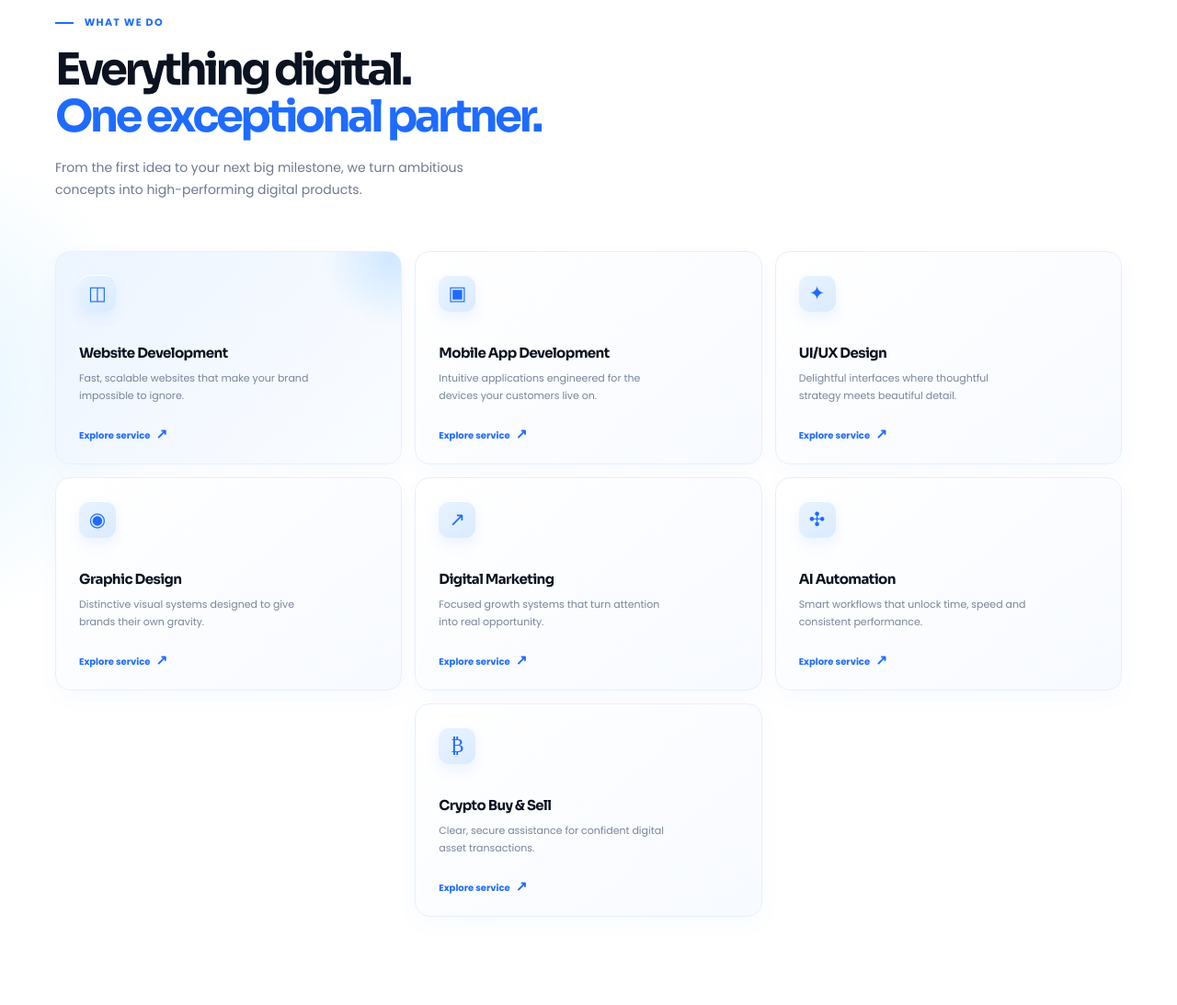
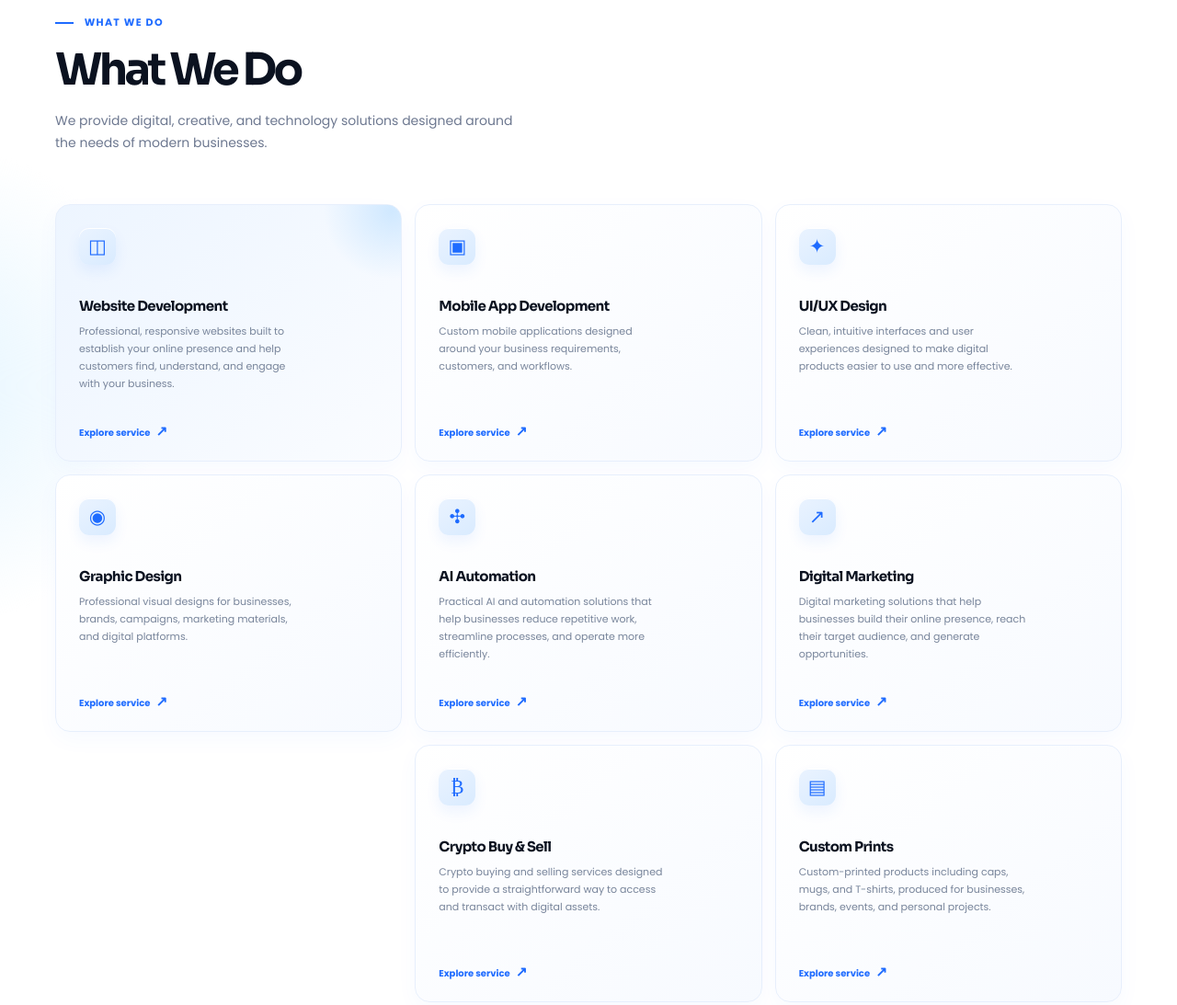
Before and after one commit to Dakotangel4/BLAZESTUDIOv0.1-Initial-Foundation, a plain HTML site: page index.html in a window 1280 px wide. Shown: the part 1020-2113 px from the top of the page at 92% size. Drawn offline with Linux system fonts and the light colour scheme.

Commit message:
content: update services section

```diff
--- a/index.html
+++ b/index.html
@@ -101,18 +101,19 @@
 
       <section id="services" class="section shell reveal" aria-labelledby="services-heading">
         <div class="section-heading">
-          <p class="eyebrow"><span aria-hidden="true"></span> What we do</p>
-          <h2 id="services-heading">Everything digital.<br /><i>One exceptional partner.</i></h2>
-          <p>From the first idea to your next big milestone, we turn ambitious concepts into high-performing digital products.</p>
+          <p class="eyebrow"><span aria-hidden="true"></span> What We Do</p>
+          <h2 id="services-heading">What We Do</h2>
+          <p>We provide digital, creative, and technology solutions designed around the needs of modern businesses.</p>
         </div>
         <div class="services-grid">
-          <article class="service-card featured"><div class="service-icon" aria-hidden="true">◫</div><h3>Website Development</h3><p>Fast, scalable websites that make your brand impossible to ignore.</p><a href="#contact" aria-label="Explore Website Development service">Explore service <b aria-hidden="true">↗</b></a><div class="card-orb" aria-hidden="true"></div></article>
-          <article class="service-card"><div class="service-icon" aria-hidden="true">▣</div><h3>Mobile App Development</h3><p>Intuitive applications engineered for the devices your customers live on.</p><a href="#contact" aria-label="Explore Mobile App Development service">Explore service <b aria-hidden="true">↗</b></a></article>
-          <article class="service-card"><div class="service-icon" aria-hidden="true">✦</div><h3>UI/UX Design</h3><p>Delightful interfaces where thoughtful strategy meets beautiful detail.</p><a href="#contact" aria-label="Explore UI/UX Design service">Explore service <b aria-hidden="true">↗</b></a></article>
-          <article class="service-card"><div class="service-icon" aria-hidden="true">◉</div><h3>Graphic Design</h3><p>Distinctive visual systems designed to give brands their own gravity.</p><a href="#contact" aria-label="Explore Graphic Design service">Explore service <b aria-hidden="true">↗</b></a></article>
-          <article class="service-card"><div class="service-icon" aria-hidden="true">↗</div><h3>Digital Marketing</h3><p>Focused growth systems that turn attention into real opportunity.</p><a href="#contact" aria-label="Explore Digital Marketing service">Explore service <b aria-hidden="true">↗</b></a></article>
-          <article class="service-card"><div class="service-icon" aria-hidden="true">✣</div><h3>AI Automation</h3><p>Smart workflows that unlock time, speed and consistent performance.</p><a href="#contact" aria-label="Explore AI Automation service">Explore service <b aria-hidden="true">↗</b></a></article>
-          <article class="service-card crypto"><div class="service-icon" aria-hidden="true">₿</div><h3>Crypto Buy &amp; Sell</h3><p>Clear, secure assistance for confident digital asset transactions.</p><a href="#contact" aria-label="Explore Crypto Buy &amp; Sell service">Explore service <b aria-hidden="true">↗</b></a></article>
+          <article class="service-card featured"><div class="service-icon" aria-hidden="true">◫</div><h3>Website Development</h3><p>Professional, responsive websites built to establish your online presence and help customers find, understand, and engage with your business.</p><a href="#contact" aria-label="Explore Website Development service">Explore service <b aria-hidden="true">↗</b></a><div class="card-orb" aria-hidden="true"></div></article>
+          <article class="service-card"><div class="service-icon" aria-hidden="true">▣</div><h3>Mobile App Development</h3><p>Custom mobile applications designed around your business requirements, customers, and workflows.</p><a href="#contact" aria-label="Explore Mobile App Development service">Explore service <b aria-hidden="true">↗</b></a></article>
+          <article class="service-card"><div class="service-icon" aria-hidden="true">✦</div><h3>UI/UX Design</h3><p>Clean, intuitive interfaces and user experiences designed to make digital products easier to use and more effective.</p><a href="#contact" aria-label="Explore UI/UX Design service">Explore service <b aria-hidden="true">↗</b></a></article>
+          <article class="service-card"><div class="service-icon" aria-hidden="true">◉</div><h3>Graphic Design</h3><p>Professional visual designs for businesses, brands, campaigns, marketing materials, and digital platforms.</p><a href="#contact" aria-label="Explore Graphic Design service">Explore service <b aria-hidden="true">↗</b></a></article>
+          <article class="service-card"><div class="service-icon" aria-hidden="true">✣</div><h3>AI Automation</h3><p>Practical AI and automation solutions that help businesses reduce repetitive work, streamline processes, and operate more efficiently.</p><a href="#contact" aria-label="Explore AI Automation service">Explore service <b aria-hidden="true">↗</b></a></article>
+          <article class="service-card"><div class="service-icon" aria-hidden="true">↗</div><h3>Digital Marketing</h3><p>Digital marketing solutions that help businesses build their online presence, reach their target audience, and generate opportunities.</p><a href="#contact" aria-label="Explore Digital Marketing service">Explore service <b aria-hidden="true">↗</b></a></article>
+          <article class="service-card crypto"><div class="service-icon" aria-hidden="true">₿</div><h3>Crypto Buy &amp; Sell</h3><p>Crypto buying and selling services designed to provide a straightforward way to access and transact with digital assets.</p><a href="#contact" aria-label="Explore Crypto Buy &amp; Sell service">Explore service <b aria-hidden="true">↗</b></a></article>
+          <article class="service-card"><div class="service-icon" aria-hidden="true">▤</div><h3>Custom Prints</h3><p>Custom-printed products including caps, mugs, and T-shirts, produced for businesses, brands, events, and personal projects.</p><a href="#contact" aria-label="Explore Custom Prints service">Explore service <b aria-hidden="true">↗</b></a></article>
         </div>
       </section>
 
@@ -229,6 +230,7 @@
           <a href="#services">AI Automation</a>
           <a href="#services">Digital Marketing</a>
           <a href="#services">Crypto Buy &amp; Sell</a>
+          <a href="#services">Custom Prints</a>
         </nav>
         <div class="footer-col footer-contact-col">
           <h4>Contact</h4>
--- a/responsive.css
+++ b/responsive.css
@@ -316,3 +316,8 @@ header.nav {
   .about-hero { padding: 50px 0 32px; }
   .why-section { padding: 36px 14px; }
 }
+
+/* Longer service descriptions need additional room on desktop. */
+@media (min-width: 851px) {
+  .service-card { min-height: 280px; }
+}
```
